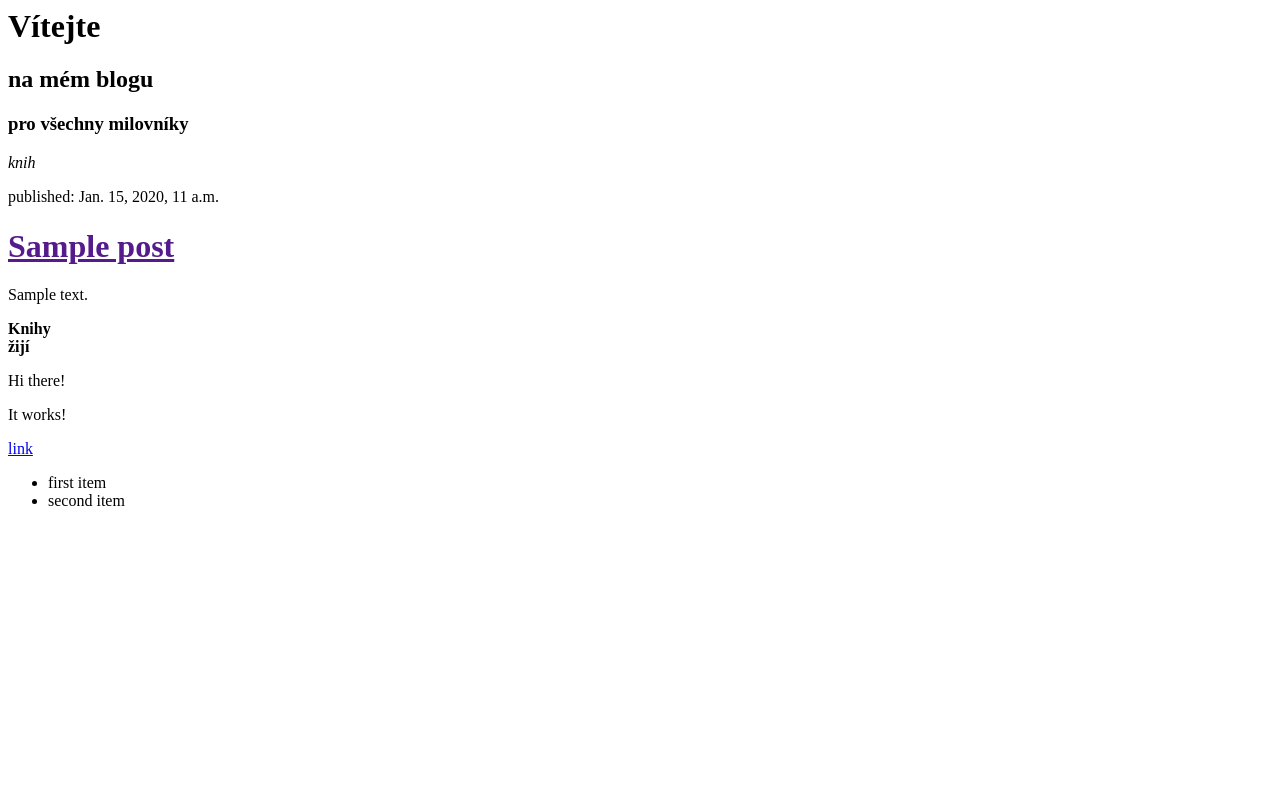
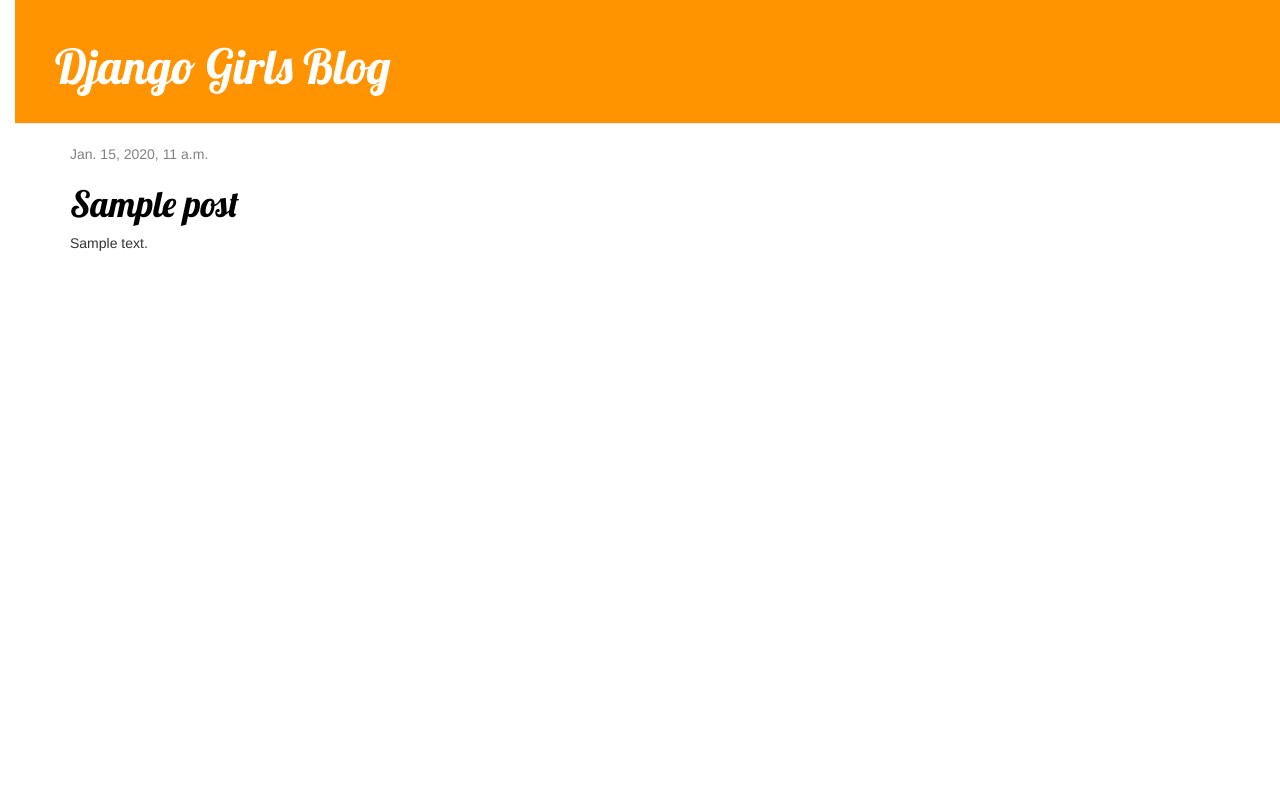
Before and after one commit to polate1/my_first_blog, a Django app: template blog/templates/blog/post_list.html in a window 1280 px wide. Run offline with Django 3.2, Linux system fonts and the light colour scheme; the template is opened without the code that fills it: values that come from a table or form of the project are taken from there, others are empty; tables that the repository leaves empty hold one stand-in row (values such as "Sample post"); some libraries are stand-ins or nearby versions.

Commit message:
upraven vzhled a založeny odkazy

```diff
--- /dev/null
+++ b/blog/static/css/blog.css
@@ -0,0 +1,53 @@
+h1 a {
+    color: #FCA205;
+    font-family: 'Lobster';
+}
+body {
+    padding-left: 15px;
+}
+.page-header {
+    background-color: #ff9400;
+    margin-top: 0;
+    padding: 20px 20px 20px 40px;
+}
+
+.page-header h1, .page-header h1 a, .page-header h1 a:visited, .page-header h1 a:active {
+    color: #ffffff;
+    font-size: 36pt;
+    text-decoration: none;
+}
+
+.content {
+    margin-left: 40px;
+}
+
+h1, h2, h3, h4 {
+    font-family: 'Lobster', cursive;
+}
+
+.date {
+    color: #828282;
+}
+
+.save {
+    float: right;
+}
+
+.post-form textarea, .post-form input {
+    width: 100%;
+}
+
+.top-menu, .top-menu:hover, .top-menu:visited {
+    color: #ffffff;
+    float: right;
+    font-size: 26pt;
+    margin-right: 20px;
+}
+
+.post {
+    margin-bottom: 70px;
+}
+
+.post h1 a, .post h1 a:visited {
+    color: #000000;
+}
--- /dev/null
+++ b/blog/templates/blog/base.html
@@ -0,0 +1,23 @@
+{% load staticfiles %}
+<html>
+    <head>
+        <title>Django Girls blog</title>
+        <link rel="stylesheet" href="//maxcdn.bootstrapcdn.com/bootstrap/3.2.0/css/bootstrap.min.css">
+        <link rel="stylesheet" href="//maxcdn.bootstrapcdn.com/bootstrap/3.2.0/css/bootstrap-theme.min.css">
+        <link href='//fonts.googleapis.com/css?family=Lobster&subset=latin,latin-ext' rel='stylesheet' type='text/css'>
+        <link rel="stylesheet" href="{% static 'css/blog.css' %}">
+    </head>
+    <body>
+    <div class="page-header">
+        <h1><a href="/">Django Girls Blog</a></h1>
+    </div>
+    <div class="content container">
+        <div class="row">
+            <div class="col-md-8">
+            {% block content %}
+            {% endblock %}
+            </div>
+        </div>
+    </div>
+</body>
+</html>
--- a/blog/templates/blog/post_list.html
+++ b/blog/templates/blog/post_list.html
@@ -1,23 +1,12 @@
-<html>
-    <head>
-        <title>Tercin blog</title>
-    </head>
-    <body>
-      <h1>Vítejte</h1>
-      <h2>na mém blogu</h2>
-      <h3>pro všechny milovníky</h3>
-      <em>knih</em>
-      {% for post in posts %}
-      <div>
-        <p>published: {{ post.published_date }}</p>
-        <h1><a href="">{{ post.title }}</a></h1>
+{% extends 'blog/base.html' %}
+{% block content %}
+{% for post in posts %}
+    <div class="post">
+        <div class="date">
+            {{ post.published_date }}
+        </div>
+        <h1><a href="{% url 'post_detail' pk=post.pk %}">{{ post.title }}</a></h1>
         <p>{{ post.text|linebreaksbr }}</p>
     </div>
 {% endfor %}
-      <p><strong>Knihy<br />žijí</strong></p>
-      <div>  <p>Hi there!</p></div>
-        <p>It works!</p>
-        <a href="https://djangogirls.org">link</a>
-        <ul><li>first item</li><li>second item</li></ul>
-    </body>
-</html>
+{% endblock %}
--- a/blog/urls.py
+++ b/blog/urls.py
@@ -2,4 +2,5 @@ from django.conf.urls import url
 from . import views
 urlpatterns = [
     url(r'^$', views.post_list, name='post_list'),
+    url(r'^post/(?P<pk>\d+)/$', views.post_detail, name='post_detail')
 ]
--- a/blog/views.py
+++ b/blog/views.py
@@ -1,6 +1,10 @@
 from django.shortcuts import render
 from django .utils import timezone
 from .models import Post
+from django.shortcuts import render, get_object_or_404
 def post_list(request):
     posts = Post.objects.filter(published_date__lte=timezone.now()).order_by("published_date")
     return render(request, "blog/post_list.html",{"posts":posts})
+def post_detail(request, pk):
+    post = get_object_or_404(Post, pk=pk)
+    return render(request, 'blog/post_detail.html', {'post': post})
```
Also changed, not shown: blog/templates/blog/post_detail.html (added, +13 -0 lines).
